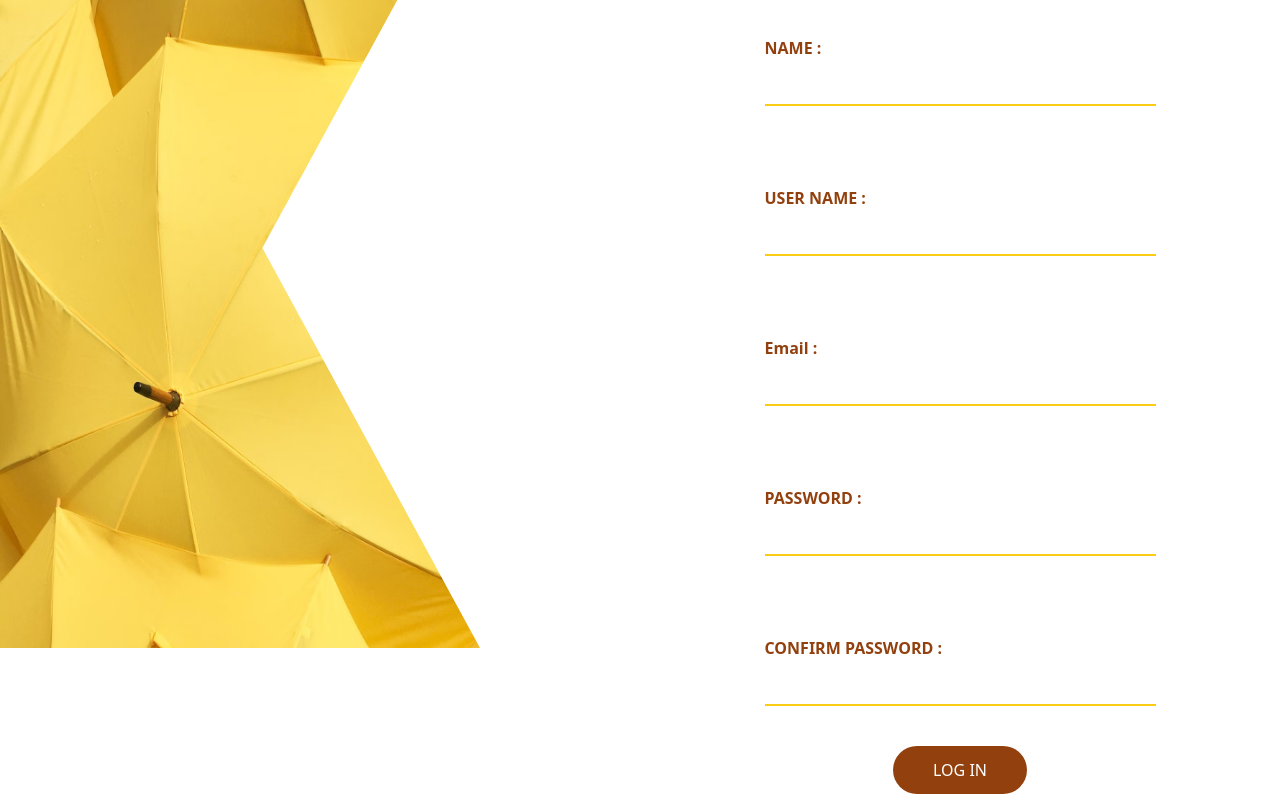
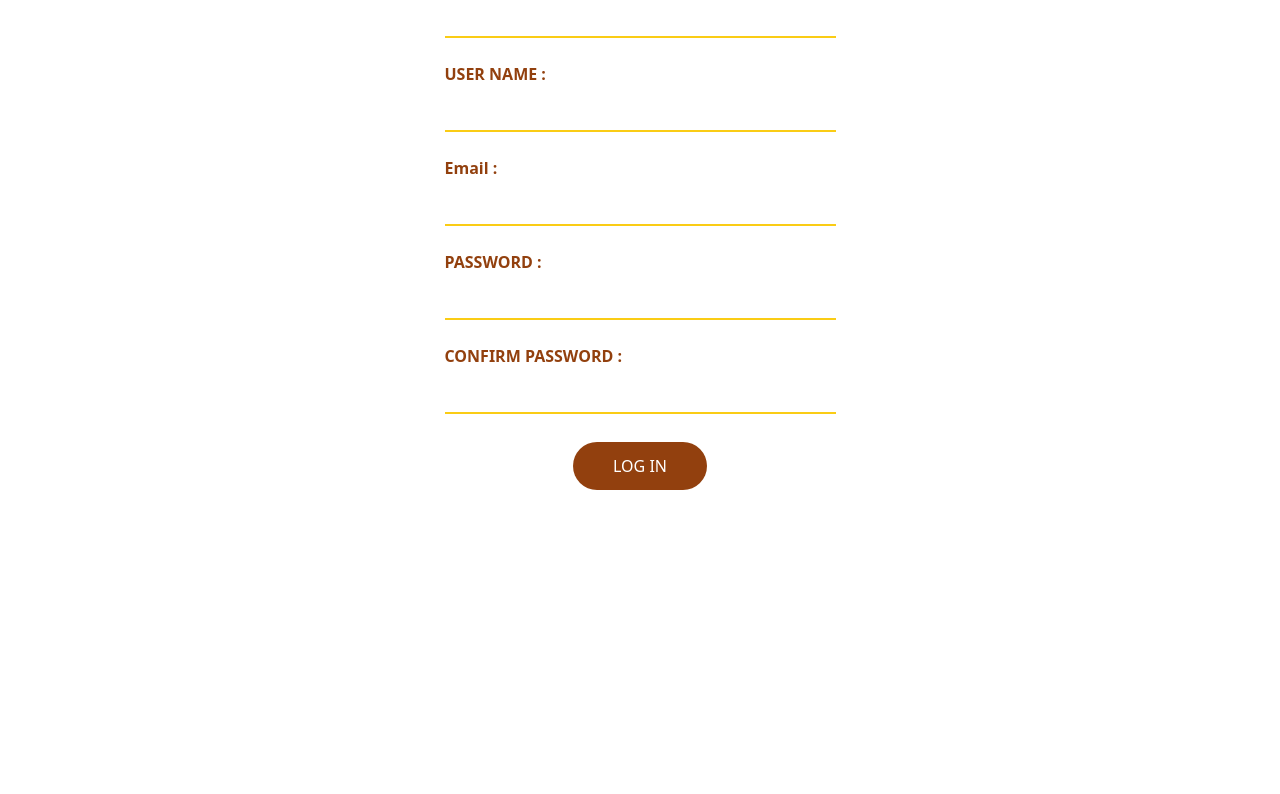
Before and after one commit to Izzah-Salam/LoginForm-LocalStorage, a website built with Vite: page index.html in a window 1280 px wide. Shown: the part 152-946 px from the top of the page. After the commit the page ends 800 px from the top, so only its background shows below. Built offline with nearby package versions, Linux system fonts and the light colour scheme.

```diff
--- a/index.html
+++ b/index.html
@@ -7,39 +7,36 @@
     <link rel="stylesheet" href="./style.css">
     <title>LocalStorage</title>
   </head>
-  <body class="grid grid-cols-2">
-   <div class="path "><img src="./img/img.avif" alt="" class="min-h-screen"></div>
-
-    <div class="flex items-center flex-col pt-20   ">
+  <body>
+    <div class="flex items-center justify-center flex-col p-10  ">
       <h1 class="text-yellow-600 text-5xl mb-5">SIGN UP</h1>
-     <div class="m-10 block">
+     <div class="m-3 block">
       <label class="text-amber-800 font-semibold block">NAME :</label>
       <input type="text" class="border-b-2 border-yellow-400 outline-none  pt-5 pr-40">
      </div>
-     <div class="m-10 block">
+     <div class="m-3 block">
       <label class="text-amber-800 font-semibold block">USER NAME :</label>
       <input type="text" class="border-b-2 border-yellow-400 outline-none  pt-5 pr-40">
      </div>
-     <div class="m-10 block">
+     <div class="m-3 block">
       <label class="text-amber-800 font-semibold block">Email :</label>
       <input type="email" class="border-b-2 border-yellow-400 outline-none  pt-5 pr-40">
      </div>
-    <div class="m-10 block">
+    <div class="m-3 block">
       <label class="text-amber-800 font-semibold block">PASSWORD :</label>
       <input type="password"  class="border-b-2 border-yellow-400 outline-none  pt-5 pr-40">
     </div>
-    <div class="m-10 block">
+    <div class="m-3 block">
       <label class="text-amber-800 font-semibold block">CONFIRM PASSWORD :</label>
       <input type="password"  class="border-b-2 border-yellow-400 outline-none  pt-5 pr-40">
     </div>
 
-    <a href="./signIn.html"><button class="bg-amber-800 text-white p-3 pl-10 pr-10 rounded-3xl">LOG IN</button></a>
+    <a href="./signIn.html"><button class="bg-amber-800 text-white p-3 pl-10 pr-10 mt-4 rounded-3xl">LOG IN</button></a>
 
 
 
     </div>
 
-
     <script type="module" src="/main.js"></script>
   </body>
 </html>
--- a/style.css
+++ b/style.css
@@ -1,11 +1,3 @@
 @tailwind base;
 @tailwind components;
 @tailwind utilities;
-
-
-
-.path img{
-  clip-path: polygon(75% 0%, 41% 50%, 75% 100%, 0% 100%, 0 52%, 0% 0%);
-
-
-}
```
Also changed, not shown: signIn.html (+11 -9 lines).
